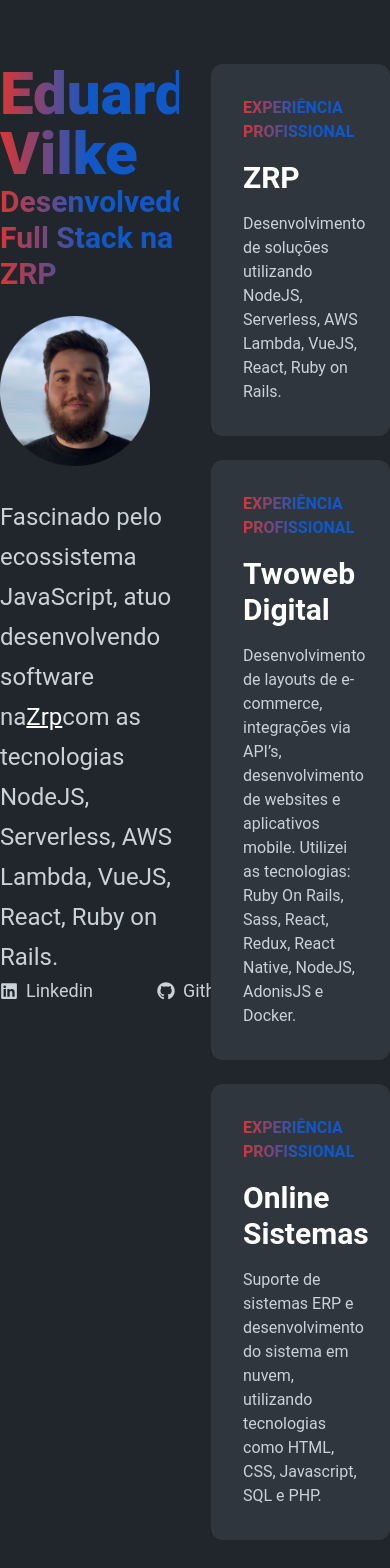
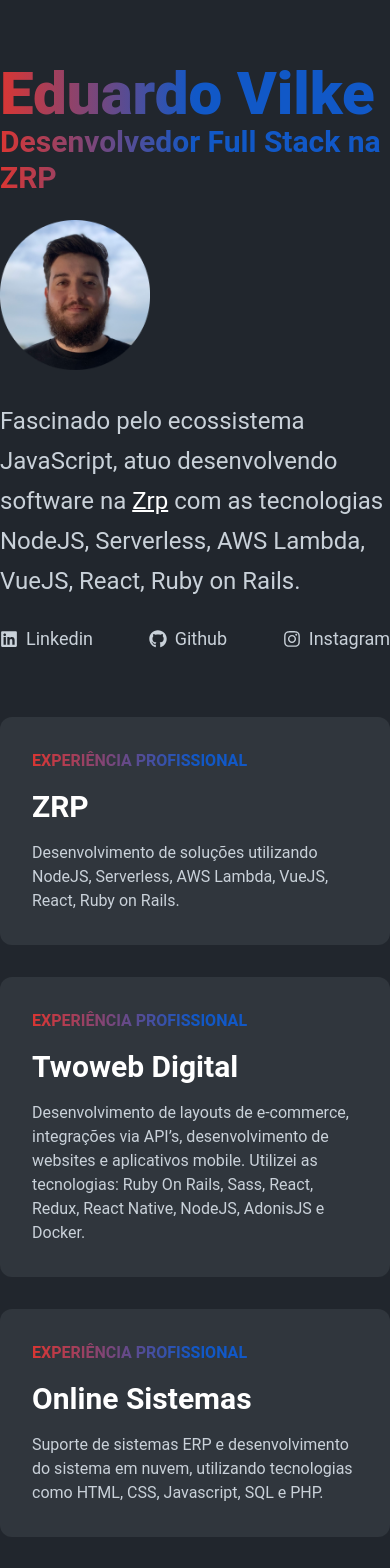
Before and after one commit to eduardovilke/eduardovilke.com, a Next.js app: page / in a window 390 px wide. Shown: the top 1568 px of the page. Built offline with nearby package versions, Linux system fonts and the light colour scheme.

Commit message:
fix: website responsive

```diff
--- a/src/components/About/index.tsx
+++ b/src/components/About/index.tsx
@@ -3,7 +3,7 @@
 
 export function About() {
   return (
-    <section className="flex flex-col justify-between h-80vh">
+    <section className="flex flex-col justify-between">
       <div className="description">
 
         <h1 className="text-6xl font-extrabold bg-clip-text bg-gradient-to-r from-red via-blue to-blue text-transparent" >
@@ -16,25 +16,16 @@
           width={150}
           height={150}
         />
-        <p className="text-2xl text-gray-light mt-6 leading-10">
-          Fascinado pelo ecossistema JavaScript, atuo desenvolvendo software na
-          <a
-            href="https://www.zrp.com.br/"
-            target="_blank"
-            className="text-white underline underline-offset-1"
-            rel="noreferrer"
-          >
-            Zrp
-          </a>
-          com as tecnologias NodeJS, Serverless, AWS Lambda, VueJS, React, Ruby on Rails.
+        <p className="text-2xl text-gray-light my-6 leading-10">
+          Fascinado pelo ecossistema JavaScript, atuo desenvolvendo software na <a href="https://www.zrp.com.br/" target="_blank" className="text-white underline underline-offset-1 text-zenith" rel="noreferrer">Zrp</a> com as tecnologias NodeJS, Serverless, AWS Lambda, VueJS, React, Ruby on Rails.
         </p>
       </div>
-      <footer className="flex justify-start text-gray-light">
+      <footer className="flex justify-between text-gray-light">
         <a href="https://www.linkedin.com/in/eduardo-vilke/" className="flex items-center text-lg">
           <FaLinkedin />
           <p className="pl-2">Linkedin</p>
         </a>
-        <a href="https://github.com/eduardovilke" className="flex items-center text-lg px-16">
+        <a href="https://github.com/eduardovilke" className="flex items-center text-lg">
           <FaGithub />
           <p className="pl-2">Github</p>
         </a>
--- a/src/components/WorkExperiencie/components/card.tsx
+++ /dev/null
@@ -1,20 +0,0 @@
-interface CardProps {
-  title: string;
-  description: string;
-}
-
-export function Card ({ title, description }: CardProps): JSX.Element {
-  return (
-    <div className="card mb-6">
-      <div className="flex flex-col bg-gray rounded-xl p-8">
-        <h4 className="font-bold bg-clip-text bg-gradient-to-r from-red via-blue to-blue text-transparent">EXPERIÊNCIA PROFISSIONAL</h4>
-        <h3 className="font-bold text-white py-4 text-3xl	">
-          {title}
-        </h3>
-        <p className="text-gray-light">
-          {description}
-        </p>
-      </div>
-    </div>
-  )
-}
--- /dev/null
+++ b/src/components/WorkExperiencie/components/jobCards.tsx
@@ -0,0 +1,29 @@
+interface Card {
+  id: number;
+  title: string;
+  description: string;
+}
+
+interface JobsCardsProps {
+  jobs: Card[]
+}
+
+export function JobsCards ({ jobs }: JobsCardsProps): JSX.Element {
+  return (
+    <>
+      {jobs.map((job) => (
+        <div key={job.title} className={(job.id % 2 == 0) ? `card my-8` : `card`}>
+          <div className="flex flex-col bg-gray rounded-xl p-8">
+            <h4 className="font-bold bg-clip-text bg-gradient-to-r from-red via-blue to-blue text-transparent">EXPERIÊNCIA PROFISSIONAL</h4>
+            <h3 className="font-bold text-white py-4 text-3xl	">
+              {job.title}
+            </h3>
+            <p className="text-gray-light">
+              {job.description}
+            </p>
+          </div>
+        </div>
+      ))}
+    </>
+  )
+}
--- a/src/components/WorkExperiencie/index.tsx
+++ b/src/components/WorkExperiencie/index.tsx
@@ -1,4 +1,4 @@
-import { Card } from "./components/card";
+import { JobsCards } from "./components/jobCards";
 
 export function WorkExperience(){
   const jobs = [
@@ -19,14 +19,10 @@
     }
   ]
   return(
-    <div className="flex flex-col">
-      {jobs.map(job => (
-        <Card
-          key={job.id}
-          title={job.title}
-          description={job.description}
-        />
-      ))}
+    <div className="flex flex-col justify-between">
+      <JobsCards
+        jobs={jobs}
+      />
     </div>
   )
 }
--- a/src/pages/index.tsx
+++ b/src/pages/index.tsx
@@ -10,7 +10,7 @@
         <title>Home | Eduardo Vilke</title>
       </Head>
       <div className="container mx-auto my-16">
-        <div className="grid grid-cols-2 gap-8">
+        <div className="grid grid-cols-1 gap-16 md:grid-cols-2">
           <About />
           <WorkExperience />
         </div>
```
